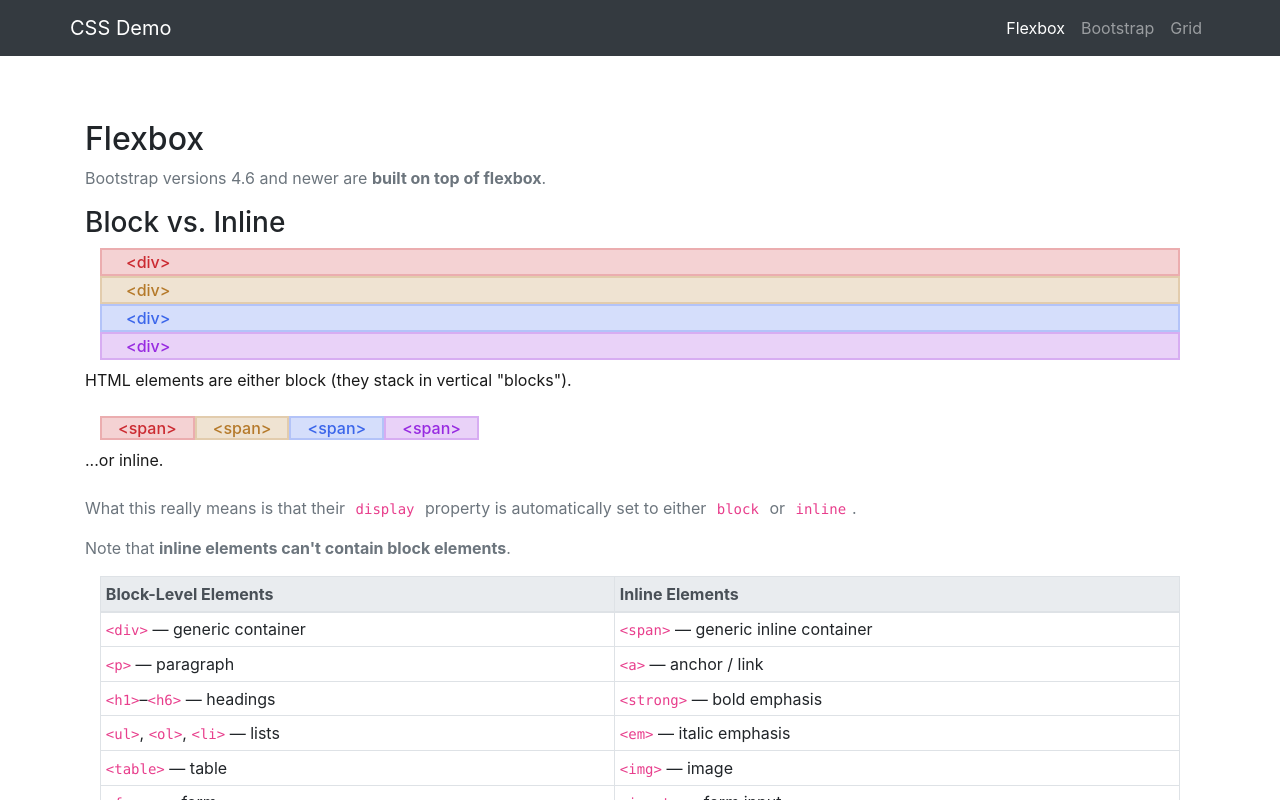
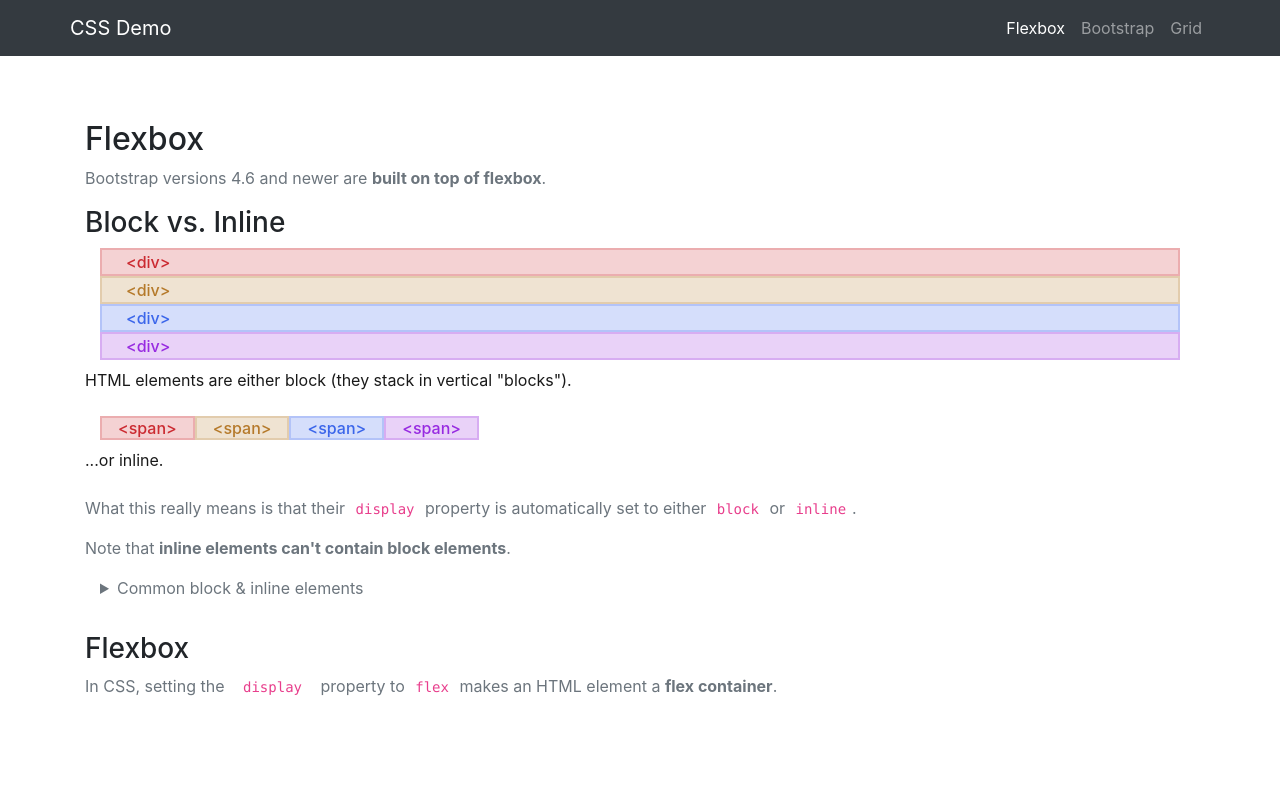
Before and after one commit to avahajr/css-demo, a React (Vite) app: page /flex in a window 1280 px wide. Shown: the top 800 px of the page. Built offline with nearby package versions, Linux system fonts and the light colour scheme.

Commit message:
table collapse

```diff
--- a/src/sections/Flex.tsx
+++ b/src/sections/Flex.tsx
@@ -20,6 +20,8 @@ export default function Flex() {
             <p className={'text-muted'}>What this really means is that their <code>display</code> property is automatically set to either <code>block</code> or <code>inline</code>.</p>
             <p className={'text-muted'}>Note that <strong>inline elements can't contain block elements</strong>.</p>
             <div className={'container mb-4'}>
+                <details>
+                    <summary className={'tw:cursor-pointer tw:mb-2 text-muted'}>Common block &amp; inline elements</summary>
                     <table className={'table table-bordered table-sm'}>
                         <thead className={'thead-light'}>
                             <tr>
@@ -39,6 +41,7 @@ export default function Flex() {
                             <tr><td><code>&lt;pre&gt;</code> — preformatted text</td><td><code>&lt;label&gt;</code> — form label</td></tr>
                         </tbody>
                     </table>
+                </details>
             </div>
 
             <h3>Flexbox</h3>
```
Lines whose indentation alone changed are shown as unchanged.
